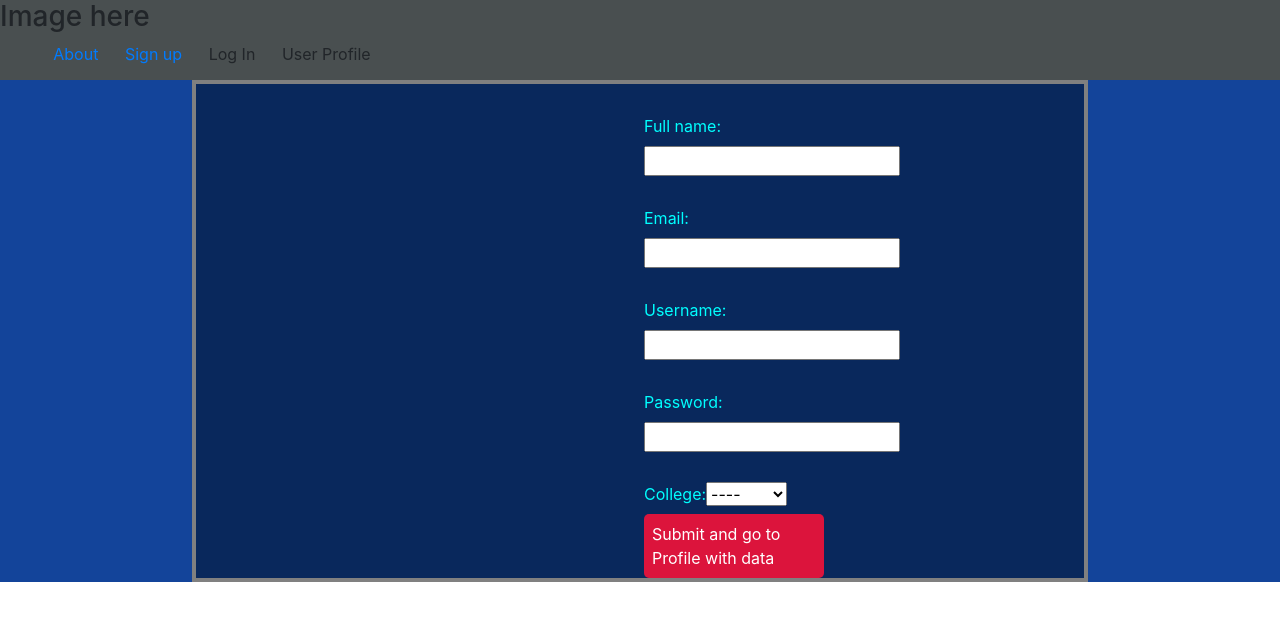
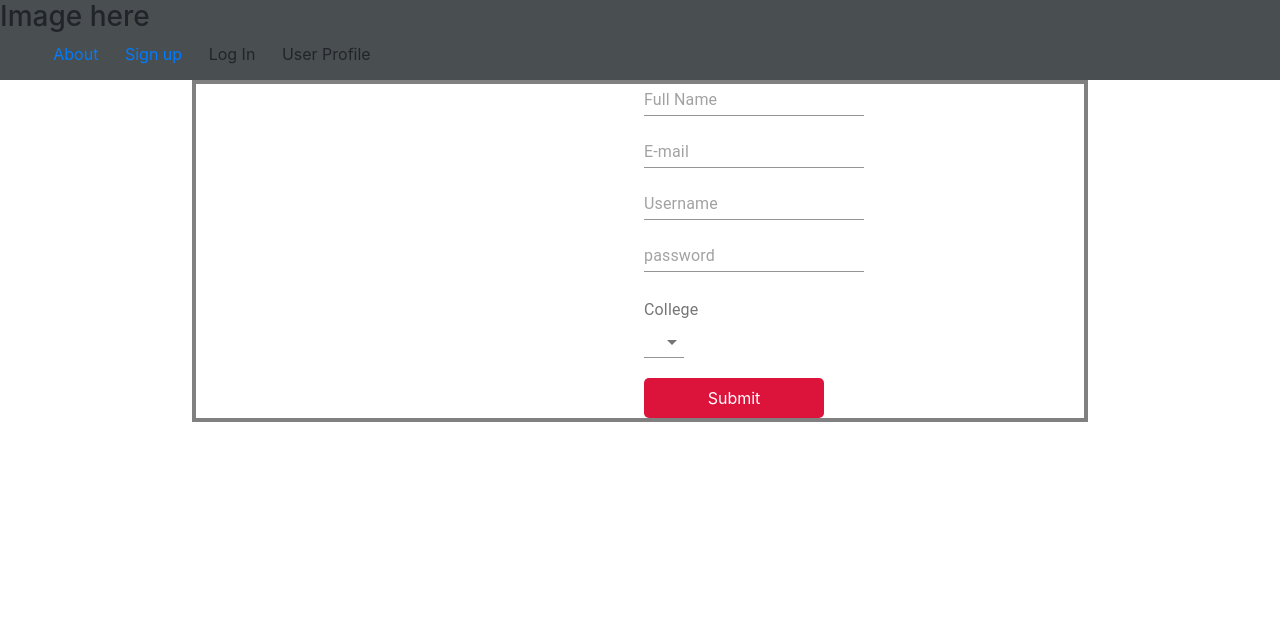
Before and after one commit to akhil1213/React-Python-Django, a React (Create React App) app in the folder school-chat/: page /signup in a window 1280 px wide. Shown: the top 620 px of the page. Built offline with nearby package versions, Linux system fonts and the light colour scheme.

Commit message:
used  material-ui for signup page

```diff
--- a/school-chat/package.json
+++ b/school-chat/package.json
@@ -3,6 +3,7 @@
   "version": "0.1.0",
   "private": true,
   "dependencies": {
+    "@material-ui/core": "^4.8.2",
     "@testing-library/jest-dom": "^4.2.4",
     "@testing-library/react": "^9.4.0",
     "@testing-library/user-event": "^7.2.1",
--- a/school-chat/src/App.css
+++ b/school-chat/src/App.css
@@ -12,15 +12,21 @@ nav{
   align-items: center;
   list-style:none;
 }
-#signup{
-  background-color:#13449A;
-}
+
 #formforsignup{
   padding-left:35%;
   margin-left: 15%;
   margin-right:15%;
-  background-color: rgb(9, 40, 92);
   border: 4px solid gray;
+}
+.spaceForInput{
+  margin-bottom:20px;
+}
+#inline{
+  display:inline;
+}
+.input,Select{
+  display:block;
 }
 label,input{
   color:aqua;
@@ -36,6 +42,7 @@ label,input{
   padding: .5em;
   text-decoration: none;
   width:180px;
+  text-align:center;
 }
 .navLink:hover{
   background-color: FireBrick;
--- a/school-chat/src/components/Signup.js
+++ b/school-chat/src/components/Signup.js
@@ -2,9 +2,9 @@ import React from 'react';
 import {NavLink, Link} from 'react-router-dom';
 import { Dropdown, DropdownButton } from 'react-bootstrap';
 import 'bootstrap/dist/css/bootstrap.min.css';//for react-bootstrap
-import  {useForm} from 'react-hook-form';
-import {useParams} from 'react-router';
-import {EmailValidator} from 'email-validator';
+import {MenuItem,Select, Input, InputLabel} from '@material-ui/core'
+
+
 //i kind of used this website https://serverless-stack.com/chapters/create-a-login-page.html
 
 class Signup extends React.Component {
@@ -21,7 +21,10 @@ class Signup extends React.Component {
       fullname:'',
       email:'',
       password:'',
-      college:''
+      college:'',
+      style:{
+        display:'block'
+      }
     };
   }
   handleClick = (e) =>{
@@ -30,7 +33,6 @@ class Signup extends React.Component {
     default action from happening which is going to user profile page.*/
   }
   validateForm = () =>{
-    const regexp = '/^[a-zA-Z0-9]+@[a-zA-Z0-9]+\.[A-Za-z]+$/';
     this.setState({errormessage:true});
       if(this.state.fullname.length === 0)
         this.setState({fullNameError:"fullname is blank"});
@@ -73,49 +75,50 @@ class Signup extends React.Component {
       return (
         <div id = "signup"className="App">
           <form id="formforsignup">
-            <label>Full name:</label>
-                <input
-                name="fullname"
+            <div className="spaceForInput">
+              <Input placeholder="Full Name" name="fullname"
                   type="text"
-                onChange={this.updateFName}
-                />
+                  onChange={this.updateFName}/>
                   {this.state.fullNameError.length > 0 && <div id ="errorlabel">{this.state.fullNameError}</div>}
-            <label>Email:</label>
-            <input
-              name="email"
+            </div>
+            <div className="spaceForInput">
+            <Input placeholder="E-mail" name="email"
               type="email"
-              onChange={this.updateEmail}
-            />
+              onChange={this.updateEmail}/>
             {this.state.emailError.length > 0 && <div id ="errorlabel">{this.state.emailError}</div>}
-            <label>Username:</label>
-            <input
+            </div>
+            <div className="spaceForInput">
+              <Input
+                placeholder="Username"
                 name="username"
                 type="text"
                 onChange={this.updateUsername}
               />
               {this.state.usernameError.length > 0 && <div id ="errorlabel">{this.state.usernameError}</div>}
-            <label>Password:</label>
-            <input
+            </div>
+            <div className="spaceForInput">
+              <Input
+                placeholder="password"
                 name="password"
                 type="password"
                 onChange={this.updatePassword}
               />
               {this.state.passwordError.length > 0 && <div id ="errorlabel">{this.state.passwordError}</div>}
-            <label>College:</label>
+            </div>
             {/* <DropdownButton name ="college" id="dropdown-basic-button" title="College Options">
                 <Dropdown.Item active>QC</Dropdown.Item>
                 <Dropdown.Item >QCC</Dropdown.Item>
                 <Dropdown.Item >Hunter</Dropdown.Item>
             </DropdownButton> */}
-            <select name = "college" onChange={this.updateCollege}>
+            <InputLabel id="inline" id="label">College</InputLabel>
+            <Select className="spaceForInput" labelId="label" id="select" name = "college" onChange={this.updateCollege}>
               {/* make queens college default by using selected attribute */}
-              <option value ="">----</option>
-              <option value="Queens College">Queens</option>
-              <option value="Hunter College">Hunter</option>
-              <option value="Baruch">Baruch</option>
-            </select>
+              <MenuItem value ="">----</MenuItem>
+              <MenuItem value="Queens College">Queens</MenuItem>
+              <MenuItem value="Hunter College">Hunter</MenuItem>
+              <MenuItem value="Baruch">Baruch</MenuItem>
+            </Select>
             {this.state.collegeError.length > 0 && <div id ="errorlabel">{this.state.collegeError}</div>}
-            <br></br>
             <NavLink to={{
                   pathname: '/profile',
                   state:{
@@ -125,8 +128,7 @@ class Signup extends React.Component {
                       password:this.state.password,
                       college:this.state.college
                   },
-                }} onClick={this.handleClick} activeStyle={{ color: 'black' }} className="navLink">Submit and go to Profile with data</NavLink>
-
+                }} onClick={this.handleClick} activeStyle={{ color: 'black' }} className="navLink">Submit</NavLink>
           </form>
         </div>
       );
```
Also changed, not shown: 1 other file (tests, documents, lock files or other folders). Lines whose indentation alone changed are shown as unchanged.
